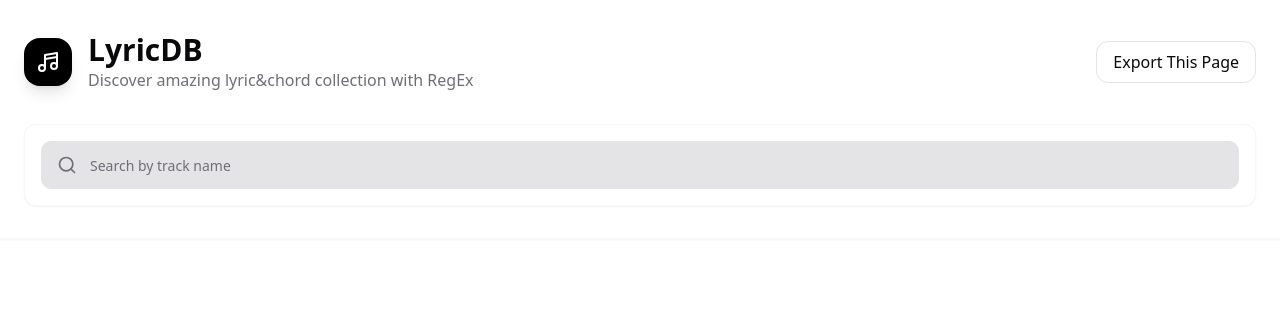
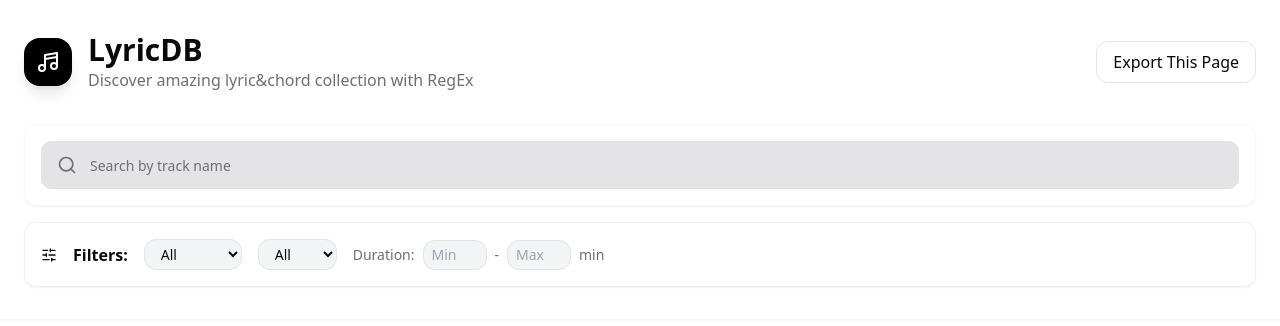
Before and after one commit to Kimrama/TOCFrontend, a React (Vite) app: page / in a window 1280 px wide. Shown: the top 326 px of the page. Built offline with nearby package versions, Linux system fonts and the light colour scheme.

Commit message:
feat: add FilterComponent to the index page

```diff
--- /dev/null
+++ b/src/components/FilterComponent.tsx
@@ -0,0 +1,48 @@
+import { SlidersHorizontal } from "lucide-react";
+
+export function FilterComponent() {
+  return (
+    <div className="w-full mt-4">
+      <div className="flex items-center gap-4 p-4 bg-card border border-border/50 shadow-sm rounded-xl">
+        {/* Filters Label */}
+        <div className="flex items-center gap-4 font-semibold">
+          <SlidersHorizontal className="w-4 h-4" />
+          Filters:
+        </div>
+
+        {/* Genre Filter */}
+        <select className="px-3 py-1 rounded-lg border border-input bg-gray-100 text-sm">
+          <option>All</option>
+          <option>Pop</option>
+          <option>Rock</option>
+          <option>Hip hop</option>
+        </select>
+
+        {/* Year Filter */}
+        <select className="px-3 py-1 rounded-lg border border-input bg-gray-100 text-sm">
+          <option>All</option>
+          <option>2025</option>
+          <option>2024</option>
+          <option>2023</option>
+        </select>
+
+        {/* Duration Filter */}
+        <div className="flex items-center gap-2 text-sm text-muted-foreground">
+          Duration:
+          <input
+            type="text"
+            placeholder="Min"
+            className="w-16 px-2 py-1 rounded-lg border border-input bg-gray-100 text-sm"
+          />
+          -
+          <input
+            type="text"
+            placeholder="Max"
+            className="w-16 px-2 py-1 rounded-lg border border-input bg-gray-100 text-sm"
+          />
+          min
+        </div>
+      </div>
+    </div>
+  );
+}
--- a/src/pages/index.tsx
+++ b/src/pages/index.tsx
@@ -1,5 +1,6 @@
 import {Music4} from 'lucide-react'
 import SearchComponent from '../components/SearchComponent';
+import { FilterComponent } from '../components/FilterComponent';
 
 function Index() {
   return (
@@ -21,6 +22,7 @@ function Index() {
             </div>
           </div>
             <SearchComponent/>
+            <FilterComponent/>
         </div>
       </header>
       <main>
```
